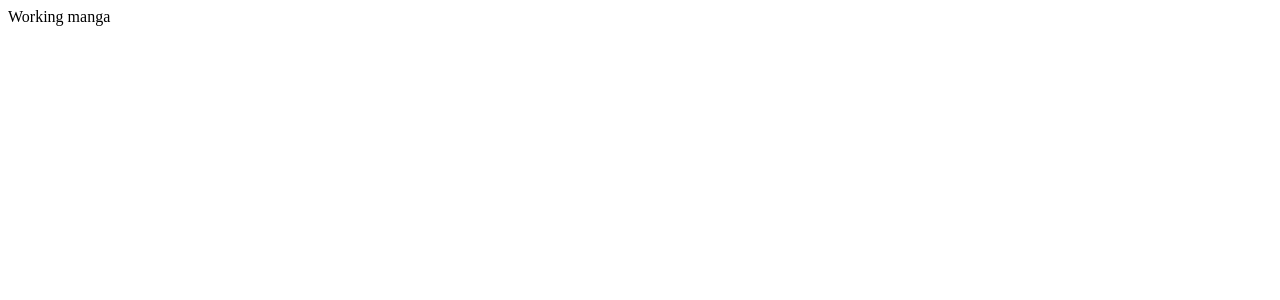
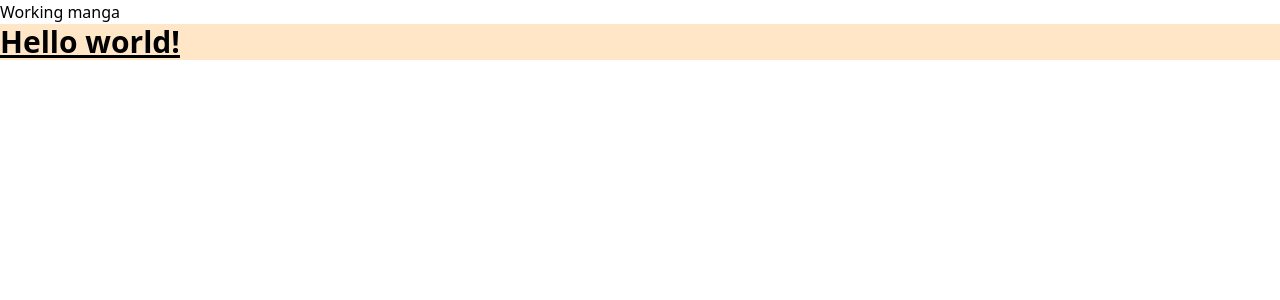
Before and after one commit to Manga-UA/Web-sites, a React (Create React App) app in the folder client/: page / in a window 1280 px wide. Shown: the top 300 px of the page. Built offline with nearby package versions, Linux system fonts and the light colour scheme.

Commit message:
add connect tailwind.css

```diff
--- a/client/package.json
+++ b/client/package.json
@@ -38,5 +38,10 @@
       "last 1 firefox version",
       "last 1 safari version"
     ]
+  },
+  "devDependencies": {
+    "autoprefixer": "^10.4.14",
+    "postcss": "^8.4.24",
+    "tailwindcss": "^3.3.2"
   }
 }
--- /dev/null
+++ b/client/postcss.config.js
@@ -0,0 +1,6 @@
+module.exports = {
+  plugins: {
+    tailwindcss: {},
+    autoprefixer: {},
+  },
+}
--- a/client/src/App.js
+++ b/client/src/App.js
@@ -1,7 +1,7 @@
 import React from 'react'
 import { BrowserRouter } from 'react-router-dom';
 import AppRouter from './components/AppRouter';
-
+import "./index.css"
 const App = () => {
   return (
 	<BrowserRouter>
--- /dev/null
+++ b/client/src/index.css
@@ -0,0 +1,3 @@
+@tailwind base;
+@tailwind components;
+@tailwind utilities;
--- a/client/src/pages/Manga.js
+++ b/client/src/pages/Manga.js
@@ -4,6 +4,9 @@ const Manga = () => {
   return (
 	<div>
 		Working manga
+		<h1 className="bg-main-color text-3xl font-bold underline">
+			Hello world!
+		</h1>
 	</div>
   )
 }
--- /dev/null
+++ b/client/tailwind.config.js
@@ -0,0 +1,14 @@
+/** @type {import('tailwindcss').Config} */
+module.exports = {
+	content: [
+		"./src/**/*.{js,jsx,ts,tsx}",
+	],
+	theme: {
+		extend: {
+			colors:{
+				"main-color":'#FFE6C7'
+			}
+		},
+	},
+	plugins: [],
+}
```
Also changed, not shown: 1 other file (tests, documents, lock files or other folders).
